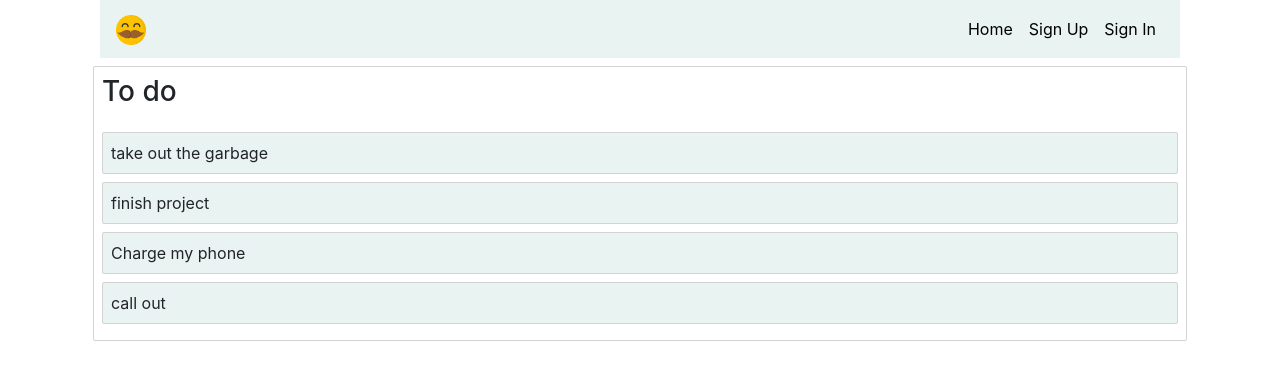
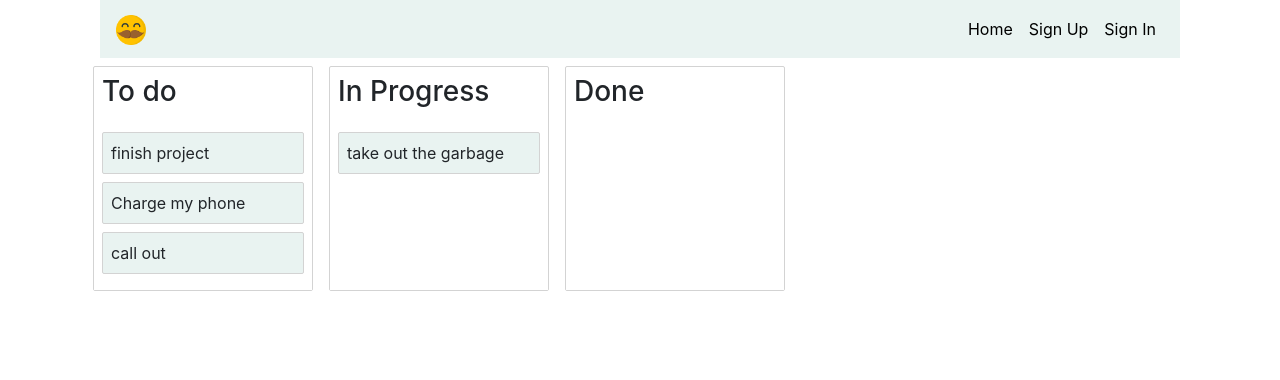
Before and after one commit to Frankazo/JAT-FrontEnd, a React app: page / in a window 1280 px wide. Shown: the top 380 px of the page. Built offline with nearby package versions, Linux system fonts and the light colour scheme.

Commit message:
added more columns and moving logic between columns

```diff
--- a/src/components/Board/Board.js
+++ b/src/components/Board/Board.js
@@ -2,6 +2,12 @@ import React, { Component } from 'react'
 import initialData from './initial-data'
 import Column from './Column'
 import { DragDropContext } from 'react-beautiful-dnd'
+
+import styled from 'styled-components'
+
+const Container = styled.div`
+    display: flex;
+`
 
 class Board extends Component {
     constructor(props) {
@@ -22,13 +28,18 @@ class Board extends Component {
             return;
         }
 
-        const column = this.state.columns[source.droppableId]
-        const newTaskIds = Array.from(column.taskIds)
+        const start = this.state.columns[source.droppableId]
+        const finish = this.state.columns[destination.droppableId]
+
+        // Moving in the same List
+        if (start === finish) {
+
+        const newTaskIds = Array.from(start.taskIds)
         newTaskIds.splice(source.index, 1)
         newTaskIds.splice(destination.index, 0, draggableId)
 
         const newColumn = {
-            ...column,
+            ...start,
             taskIds: newTaskIds
         }
 
@@ -41,17 +52,47 @@ class Board extends Component {
         }
 
         this.setState(newState)
+        return
+        }
+
+        // Moving from one list to another
+        const startTaskIds = Array.from(start.taskIds)
+        startTaskIds.splice(source.index, 1)
+        const newStart = {
+            ...start,
+            taskIds: startTaskIds
+        }
+
+        const finishTaskIds = Array.from(finish.taskIds)
+        finishTaskIds.splice(destination.index, 0, draggableId)
+        const newFinish = {
+            ...finish,
+            taskIds: finishTaskIds
+        }
+
+        const newState = {
+            ...this.state,
+            columns: {
+                ...this.state.columns,
+                [newStart.id]: newStart,
+                [newFinish.id]: newFinish,
+            }
+        }
+
+        this.setState(newState)
     }
 
     render() {
         return (
             <DragDropContext onDragEnd={this.onDragEnd}>
+                <Container>
                     {this.state.columnOrder.map(columnId => {
                         const column = this.state.columns[columnId];
                         const tasks = column.taskIds.map(taskId => this.state.tasks[taskId]);
 
                         return <Column key={column.id} column={column} tasks={tasks} ref={this.props.innerRef}/>;
                     })}
+                </Container>
             </DragDropContext>
         )
     }
--- a/src/components/Board/Column.jsx
+++ b/src/components/Board/Column.jsx
@@ -6,6 +6,10 @@ const Container = styled.div`
     margin: 8px;
     border: 1px solid lightgrey;
     border-radius: 2px;
+    width: 220px;
+
+    display: flex;
+    flex-direction: column;
 `
 const Title = styled.h3`
     padding: 8px;
@@ -13,6 +17,10 @@ const Title = styled.h3`
 
 const TaskList = styled.div`
     padding: 8px;
+    transition: background-color 0.2s ease;
+    background-color: ${props => (props.isDraggingOver ? 'skyblue' : 'white')};
+    flex-grow: 1;
+    min-height: 100px;
 `
 
 const Content = styled.div`
@@ -20,7 +28,7 @@ const Content = styled.div`
     border-radius: 2px;
     padding: 8px;
     margin-bottom: 8px;
-    background-color: #E9F3F1;
+    background-color: ${props => (props.isDragging ? '#c9d6d4' : '#E9F3F1')};
 `;
 
 export default class Column extends React.Component {
@@ -29,18 +37,20 @@ export default class Column extends React.Component {
             <Container>
                 <Title>{this.props.column.title}</Title>
                 <Droppable droppableId={this.props.column.id}>
-                    {(provided) => (
+                    {(provided, snapshot) => (
                         <TaskList
                             ref={provided.innerRef}
                             {...provided.droppableProps}
+                            isDraggingOver={snapshot.isDraggingOver}
                         >
                             {this.props.tasks.map((task, index) => (
                             <Draggable key={task.id} draggableId={task.id} index={index} >
-                                {provided => (
+                                {(provided, snapshot) => (
                                     <Content
                                         ref={provided.innerRef}
                                         {...provided.draggableProps}
                                         {...provided.dragHandleProps}
+                                        isDragging={snapshot.isDragging}
                                     >
                                         {task.content}
                                     </Content>
--- a/src/components/Board/initial-data.js
+++ b/src/components/Board/initial-data.js
@@ -9,10 +9,20 @@ const initialData = {
         'column-1': {
             id: 'column-1',
             title: 'To do',
-            taskIds: ['task-1', 'task-2', 'task-3', 'task-4'],
+            taskIds: ['task-2', 'task-3', 'task-4'],
+        },
+        'column-2': {
+            id: 'column-2',
+            title: 'In Progress',
+            taskIds: ['task-1'],
+        },
+        'column-3': {
+            id: 'column-3',
+            title: 'Done',
+            taskIds: [],
         }
     },
-    columnOrder: ['column-1'],
+    columnOrder: ['column-1', 'column-2', 'column-3'],
 };
 
 export default initialData;
```
